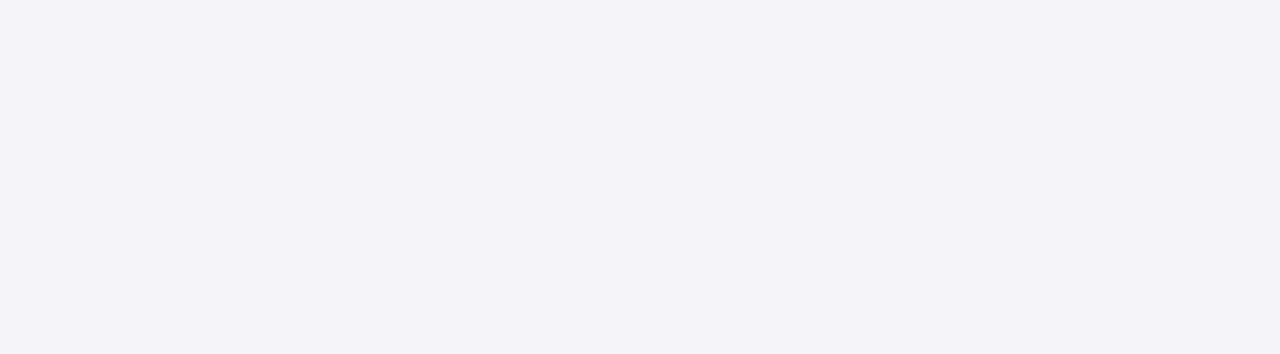
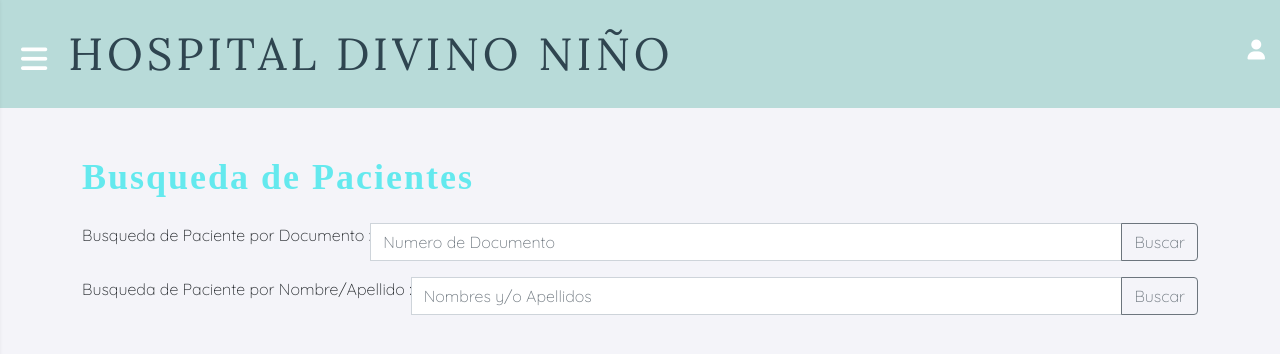
Before and after one commit to yeidigomez/Triage_hospital_20211, a React (Create React App) app: page /Buscar-Paciente/1 in a window 1280 px wide. Shown: the top 354 px of the page. Built offline with nearby package versions, Linux system fonts and the light colour scheme; no server answers.

Commit message:
Busqueda de Pacientes

```diff
--- a/src/App.js
+++ b/src/App.js
@@ -5,6 +5,7 @@ import Peliculas from "./components/Peliculas/Peliculas";
 import Pelicula from "./components/Pelicula/Pelicula";
 import Login from "./components/Login/Login";
 import GuardarPelicula from "./components/GuardarPelicula/GuardarPelicula";
+import BusquedaPaciente from "./components/BusquedaPaciente/BusquedaPaciente";
 import { UserContext } from "./contexts/UserContext";
 import { useState } from "react";
 
@@ -30,6 +31,9 @@ function App() {
           <Layout path="/guardar-pelicula/:id?">
             <GuardarPelicula />
           </Layout>
+          <Layout path="/Buscar-Paciente/:id?">
+            <BusquedaPaciente />
+          </Layout>
           <Layout exact path="/">
             <Peliculas />
           </Layout>
--- /dev/null
+++ b/src/components/BusquedaPaciente/BusquedaPaciente.css
@@ -0,0 +1,8 @@
+Form {
+    color: rgb(179, 66, 66);
+  }
+  Form button {
+    width: auto !important;
+    border: none !important;
+    padding: 10px 20px !important;
+  }
--- /dev/null
+++ b/src/components/BusquedaPaciente/BusquedaPaciente.js
@@ -0,0 +1,77 @@
+import "./BusquedaPaciente.css"; //importar el css
+import Form from "react-bootstrap/Form";
+import Row from "react-bootstrap/Row";
+import Col from "react-bootstrap/Col";
+import Button from "react-bootstrap/Button";
+import Spinner from "react-bootstrap/Spinner";
+import FormControl from "react-bootstrap/FormControl";
+import InputGroup from "react-bootstrap/InputGroup";
+import React, { useReducer, useEffect } from "react";
+import { useParams } from "react-router-dom";
+
+const formReducer = (state, data) => {
+    if (data.isEvent) {
+      return {
+        ...state,
+        [data.name]: data.value,
+      };
+    }
+    return {
+      ...data,
+    };
+  };
+
+
+function BusquedaPaciente() {
+    const { id } = useParams();
+    const [formData, setFormData] = useReducer(formReducer, {});
+
+    useEffect(() => {
+      if (id) {
+        fetch(`http://localhost:3000/json/${id}.json`)
+          .then((response) => response.json())
+          .then((data) => setFormData(data));
+      }
+    }, [id]);
+
+
+    return (
+        <>
+        <h1 className="m-0">
+          <i className=""></i> Busqueda de Pacientes
+        </h1>
+        <br>
+
+        </br>
+        {/* <a href="/" className="logo">
+          Busqueda de Pacientes
+        </a> */}
+
+        <InputGroup className="mb-3">
+            <Form.Label>Busqueda de Paciente por Documento           :</Form.Label>
+            <FormControl
+            placeholder="Numero de Documento"
+            aria-label="Recipient's username"
+            aria-describedby="basic-addon2"
+            />
+            <Button variant="outline-secondary" id="button-addon2">
+            Buscar
+            </Button>
+        </InputGroup>
+
+        <InputGroup>
+            <Form.Label>Busqueda de Paciente por Nombre/Apellido   :</Form.Label>
+            <FormControl
+            placeholder="Nombres y/o Apellidos"
+            aria-label="Recipient's username with two button addons"
+            />
+            <Button variant="outline-secondary">Buscar</Button>
+        </InputGroup>
+        </>
+
+    );
+
+
+}
+
+export default BusquedaPaciente;
--- a/src/components/GuardarPelicula/GuardarPelicula.js
+++ b/src/components/GuardarPelicula/GuardarPelicula.js
@@ -115,7 +115,7 @@ function GuardarPelicula() {
             <Form.Label>Ciudad de Nacimiento</Form.Label>
             <Form.Control
               type="text"
-              step=".1"
+              // step=".1"
               placeholder="Ciudad de Nacimiento"
               name="ciudad"
               onChange={handleChange}
@@ -128,7 +128,7 @@ function GuardarPelicula() {
         <Row className="mb-3">
           <Form.Group as={Col} controlId="formGridTipo">
             <Form.Label>Tipo de Documento</Form.Label>
-            <Form.Select defaultValue="EPS">
+            <Form.Select defaultValue="Tipo">
               <option>Cédula de Ciudadania</option>
               <option>Registro Civil</option>
               <option>Tarjeta de Identidad</option>
--- a/src/components/Peliculas/Peliculas.js
+++ b/src/components/Peliculas/Peliculas.js
@@ -42,7 +42,8 @@ function Peliculas() {
             id="boton-crear-pelicula"
             className="boton-icono"
             title="Crear pelicula"
-            onClick={() => history.push("/guardar-pelicula")}
+            // onClick={() => history.push("/guardar-pelicula")}
+            onClick={() => history.push("/Buscar-Paciente")}
           >
             <i class="fas fa-plus-circle"></i>
           </button>
```
